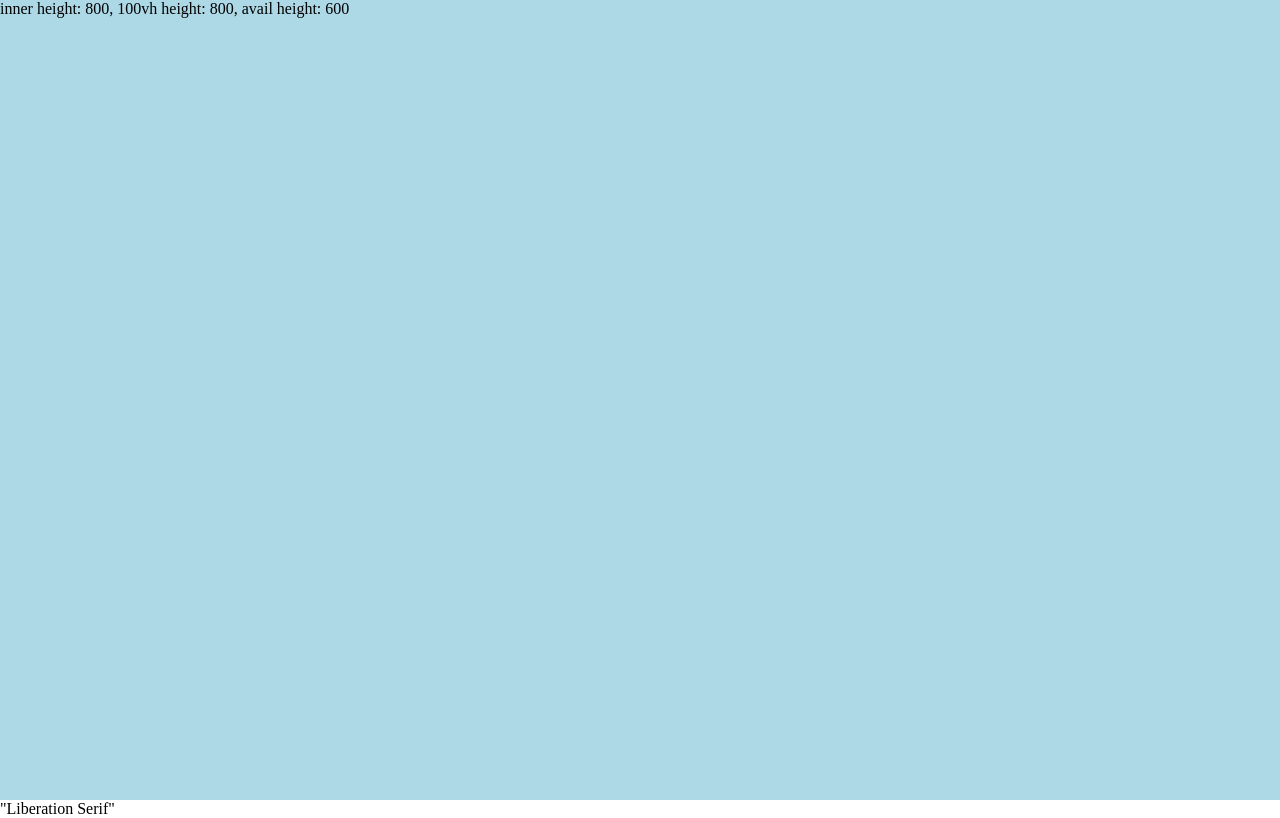
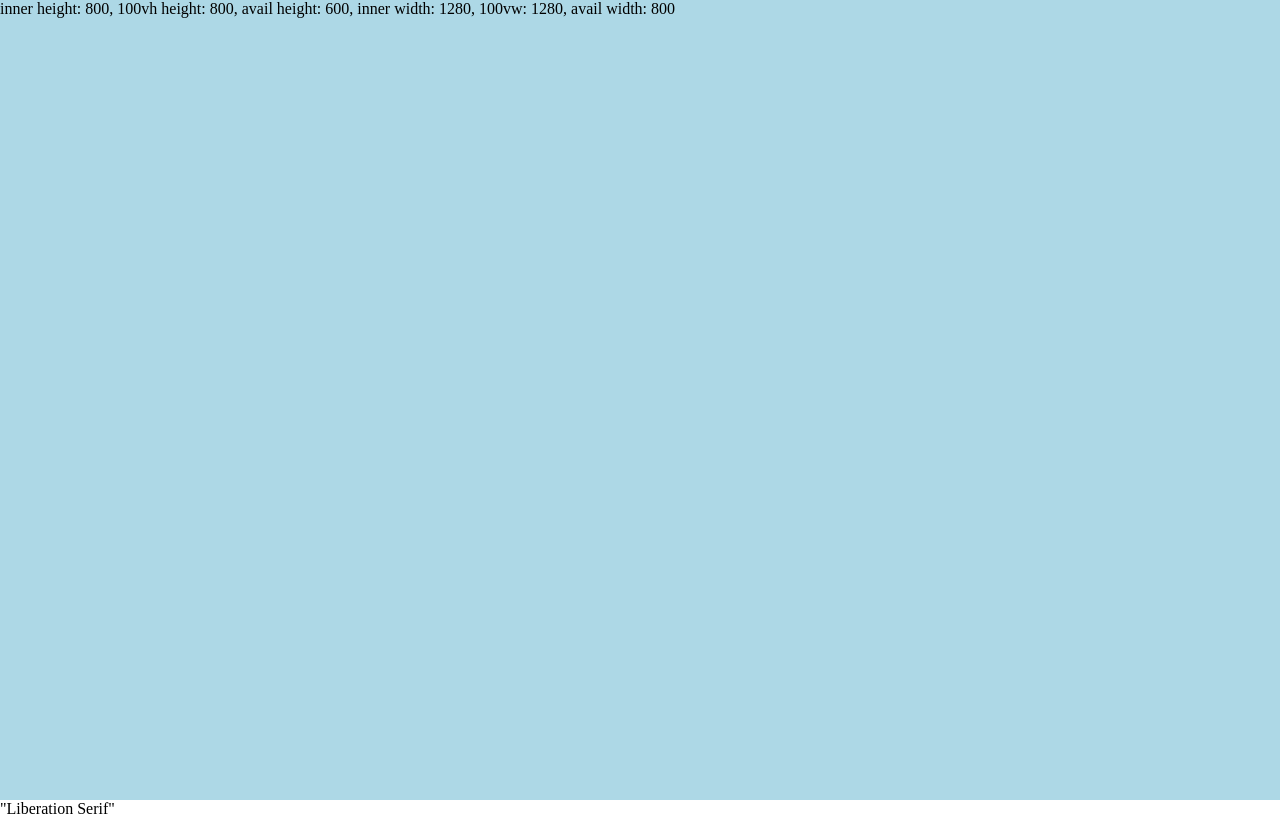
Before and after one commit to janko12345/testing-website, a plain HTML site: page index.html in a window 1280 px wide. Drawn offline with Linux system fonts and the light colour scheme.

Commit message:
get height width

```diff
--- a/index.html
+++ b/index.html
@@ -15,6 +15,7 @@
         }
         .test {
             height: 100vh;
+            width: 100vw;
             background: lightblue;
         }
     </style>
@@ -28,7 +29,7 @@
             // div.textContent = `screen avail height: ${screen.availHeight}\n screen aval width: ${screen.availWidth}`;
             // body.appendChild(div);
             let test = document.querySelector(".test");
-            test.textContent = `inner height: ${innerHeight}, 100vh height: ${test.clientHeight}, avail height: ${screen.availHeight}`;
+            test.textContent = `inner height: ${innerHeight}, 100vh height: ${test.clientHeight}, avail height: ${screen.availHeight}, inner width: ${innerWidth}, 100vw: ${test.clientWidth}, avail width: ${screen.availWidth}`;
 
             let ffElement = document.querySelector(".font-family");
             let ff = getComputedStyle(document.querySelector("html"))
```
